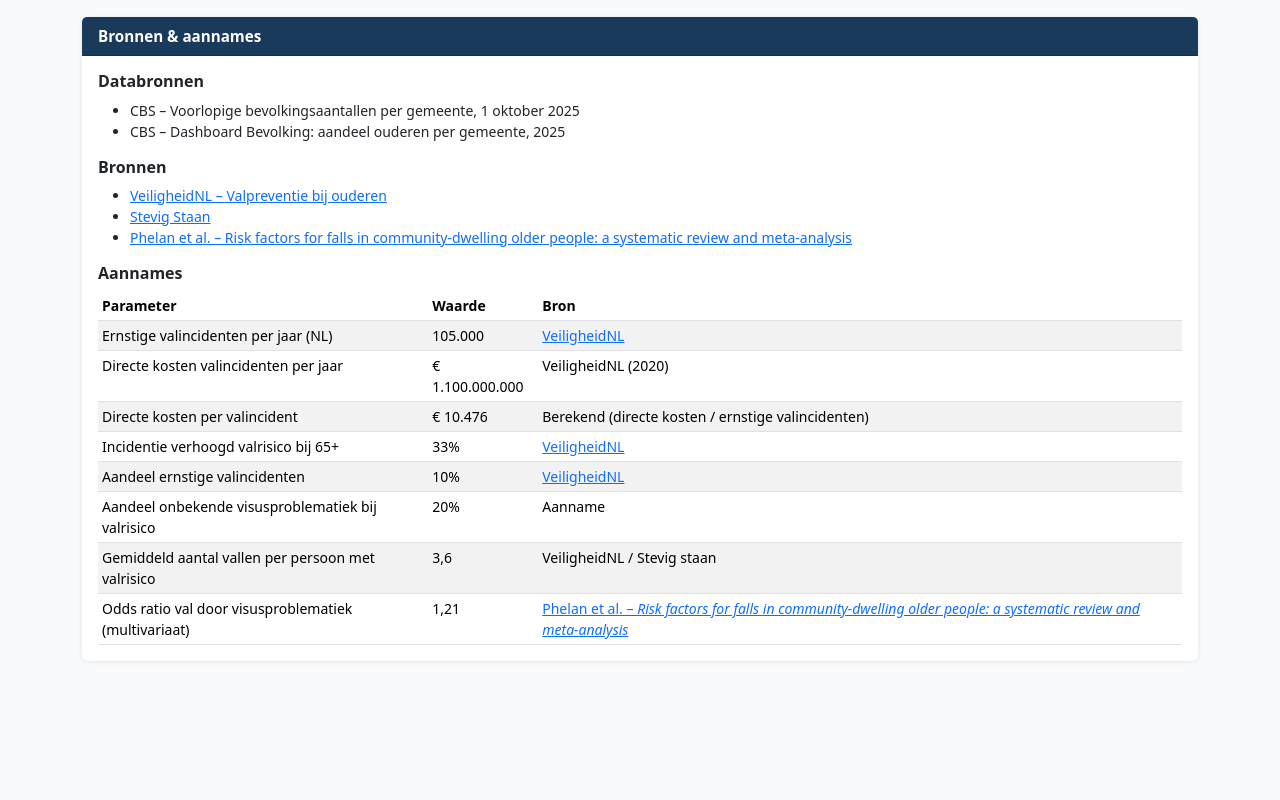
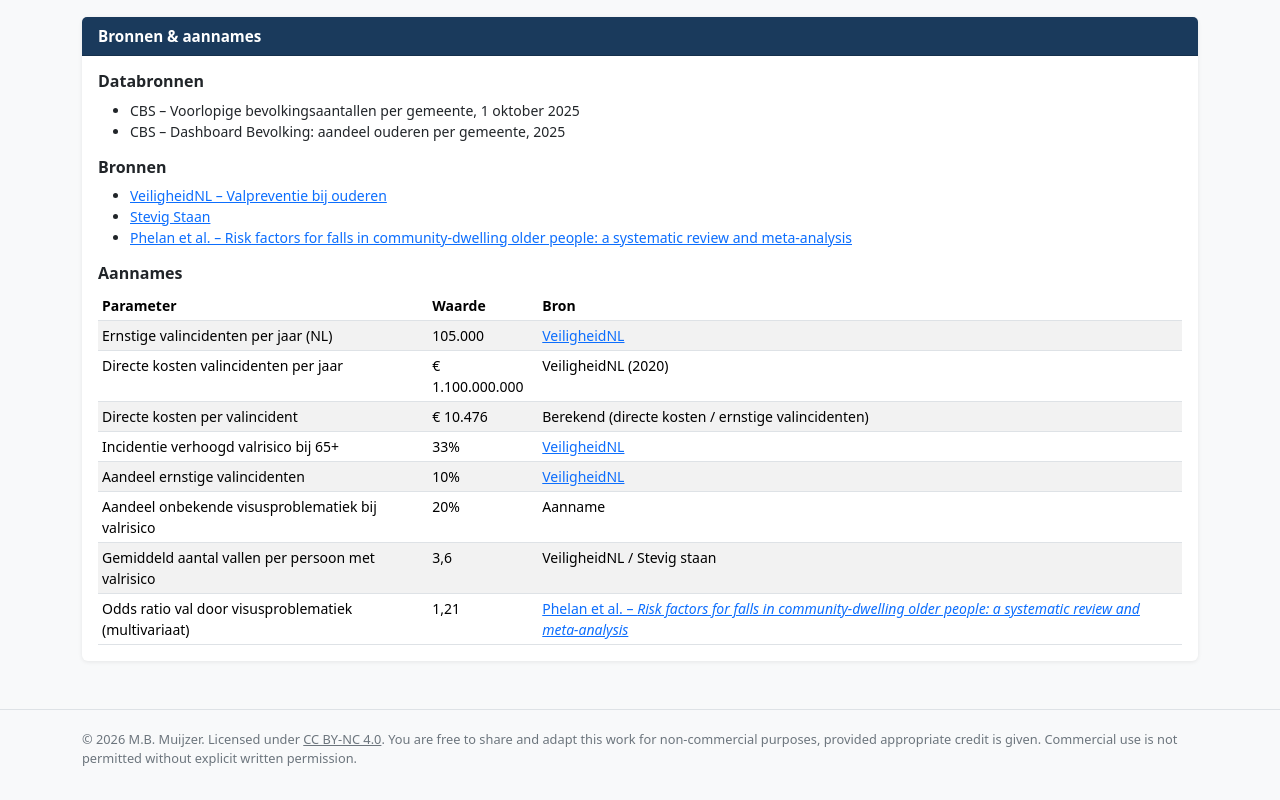
Before and after one commit to snipemuis/fall_risk_analysis_elderly, a plain HTML site: page dashboard/index.html in a window 1280 px wide. Shown: the part 1717-2517 px from the top of the page. Before the commit the page ends 2402 px from the top, so only its background shows below. Drawn offline with nearby package versions, Linux system fonts and the light colour scheme.

Commit message:
update readme en add CC license

```diff
--- a/dashboard/index.html
+++ b/dashboard/index.html
@@ -22,6 +22,8 @@
     .kpi-card .kpi-label { font-size: 0.72rem; text-transform: uppercase; letter-spacing: .06em; opacity: 0.8; margin-bottom: 0.35rem; }
     .kpi-card .kpi-value { font-size: 1.55rem; font-weight: 700; line-height: 1.15; }
     .kpi-card .kpi-sub { font-size: 0.78rem; margin-top: 0.35rem; opacity: 0.75; }
+    .site-footer { border-top: 1px solid #dee2e6; margin-top: 3rem; padding: 1.25rem 0 2rem; color: #6c757d; font-size: 0.8rem; }
+    .site-footer a { color: #6c757d; }
   </style>
 </head>
 <body>
@@ -336,5 +338,16 @@
     if (g) render(g);
   });
 </script>
+
+<footer class="site-footer">
+  <div class="container">
+    <p class="mb-0">
+      &copy; 2026 M.B. Muijzer. Licensed under <a href="https://creativecommons.org/licenses/by-nc/4.0/" target="_blank" rel="noopener">CC BY-NC 4.0</a>.
+      You are free to share and adapt this work for non-commercial purposes, provided appropriate credit is given.
+      Commercial use is not permitted without explicit written permission.
+    </p>
+  </div>
+</footer>
+
 </body>
 </html>
```
Also changed, not shown: 1 other file.
